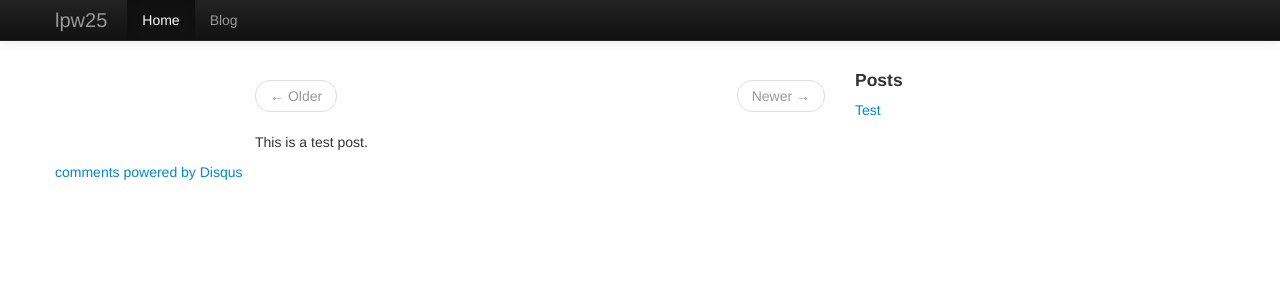
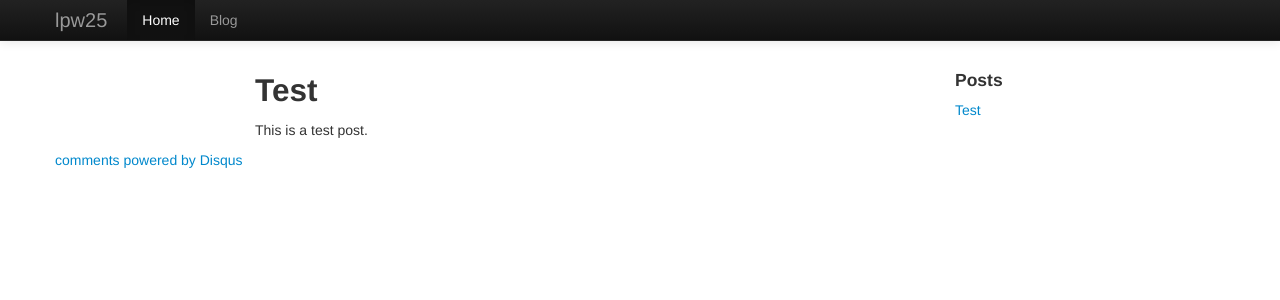
Before and after one commit to lpw25/lpw25.github.com, a Jekyll site: the page built from _posts/2013-01-20-test.md, in a window 1280 px wide. Shown: the top 300 px of the page. Built offline with Jekyll 4.4.1, drawn with Linux system fonts in a browser that asks for light colours; comment, search, counter and statistics services are not loaded.

Commit message:
Modify post layout

```diff
--- a/_layouts/post.html
+++ b/_layouts/post.html
@@ -2,30 +2,21 @@
 layout: page
 ---
 <div class="row">
-<div class="span6 offset2">
-  <ul class="pager">
+  <div class="span1 offset1">
     {% if page.previous %}
-      <li class="previous">
-        <a href="{{ page.previous.url }}">&larr; Older</a>
-      </li>
-    {% else %}
-      <li class="previous disabled">
-        <a href="#">&larr; Older</a>
-      </li>
+      <a href="{{ page.previous.url }}" class="btn btn-small">&larr; Older</a>
     {% endif %}
-    {% if page.next %}
-    <li class="next">
-      <a href="{{ page.next.url }}">Newer &rarr;</a>
-    </li>
-    {% else %}
-      <li class="next disabled">
-        <a href="#">Newer &rarr;</a>
-      </li>
-    {% endif %}
-  </ul>
+  </div>
+  <div class="span6">
+    <h2>{{ page.title }}</h2>
     {{ content }}
   </div>
-<div class="span4">
+  <div class="span1">
+    {% if page.next %}
+      <a href="{{ page.next.url }}" class="btn btn-small">Newer &rarr;</a>
+    {% endif %}
+  </div>
+  <div class="span3">
     <h4> Posts </h4>
     <ul class="unstyled">
       {% for post in site.posts %}
```
Also changed, not shown: other parts of _layouts/post.html (+1 -1 lines). Lines whose indentation alone changed are shown as unchanged.
